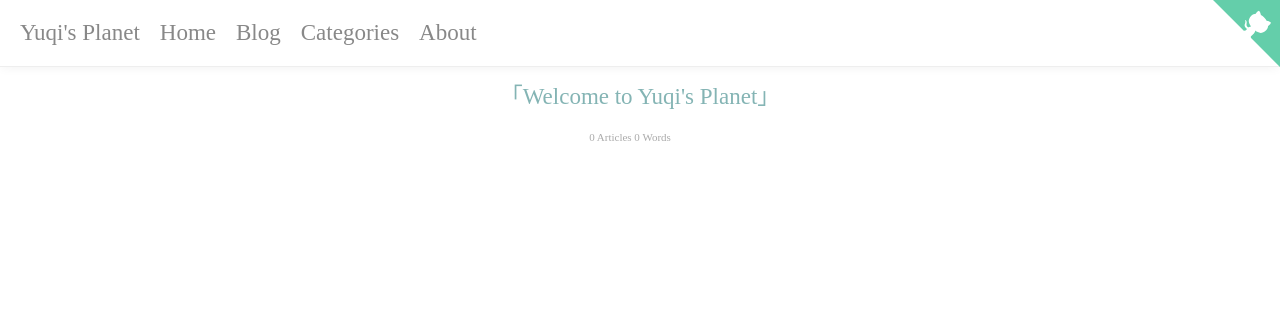
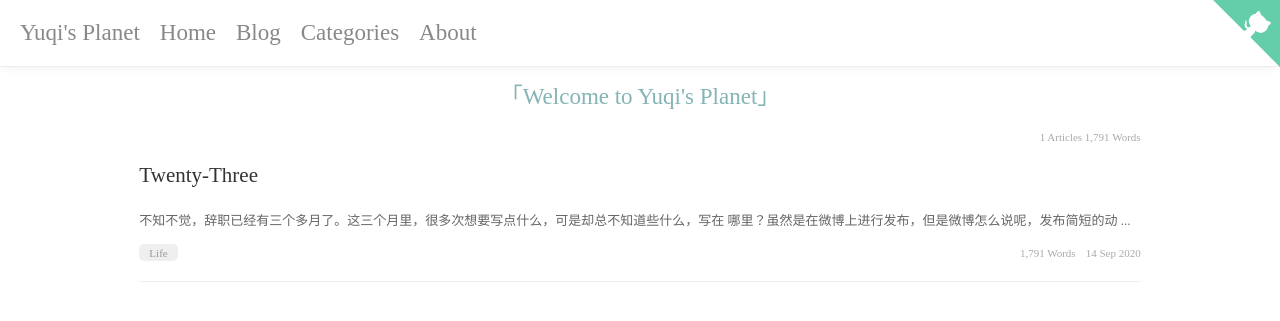
Before and after one commit to oneforalone/notes, a Jekyll site: the page built from blog.html, in a window 1280 px wide. Shown: the top 321 px of the page. Built offline with Jekyll 4.4.1, drawn with Linux system fonts in a browser that asks for light colours; part of the change alters nothing that is shown.

Commit message:
first post

```diff
--- a/_includes/header.html
+++ b/_includes/header.html
@@ -3,6 +3,6 @@
 
 <title>{{ page.title }}</title>
 
-<link rel="stylesheet" media="screen and (min-width: 600px)" href="{{ site.baseurl }}/assets/style.css">
-<link rel="stylesheet" media="screen and (min-width: 600px)" href="{{ site.baseurl }}/assets/nav-bar.css">
-<link rel="stylesheet" media="screen and (min-width: 600px)" href="{{ site.baseurl }}/assets/post.css">
+<link rel="stylesheet" href="{{ site.baseurl }}/assets/style.css">
+<link rel="stylesheet" href="{{ site.baseurl }}/assets/nav-bar.css">
+<link rel="stylesheet" href="{{ site.baseurl }}/assets/post.css">
--- /dev/null
+++ b/_posts/2020-09-14-twenty-three.md
@@ -0,0 +1,57 @@
+---
+title: Twenty-Three
+categories: [Life]
+---
+
+不知不觉，辞职已经有三个多月了。这三个月里，很多次想要写点什么，可是却总不知道些什么，写在
+哪里？虽然是在微博上进行发布，但是微博怎么说呢，发布简短的动态什么的还是 Okay 的，但是真的
+要我在微博上写博客，这个总感觉别扭，可能这只是我个人的偏见吧。
+
+刚辞职，花了半个月左右来旅行，从杭州到上海，再回杭州，然后飞深圳，再飞重庆，最后飞回杭州。
+
+去上海之前本来是说想去迪士尼逛一逛，心想长这么大还么去过迪士尼完。但是，买票时突然发现周末的
+票要比工作日的票贵100块，这就很不爽了，就不惯着他。然后我就跑到豫园那里去逛了逛，发现半个小
+时左右就逛完了。在快逛完时发现了一辆露天的观光大巴，果断买了票上了车，上车之后发现风很清，云
+很淡。“暖风吹的游人醉”大概就是那种感觉吧。反正就是不想下车，只想坐在车上这么兜着风，然后就
+睡着了。睡醒后发现有点口渴，就在外滩那边下了车，到附近商圈去买了瓶水。之后就在商圈理闲逛，这
+里体验下 MagicKeybord，那里又去摸一摸 Galaxy Z Flip，最后又去比较 iPhone X 和华为 P40
+Pro 的像素，再戴戴 VR 眼睛看看智慧屏，最后以一顿火锅收尾。第二天和室友骑着自行车跑去海边看
+海，结果发现骑错路了，闯了个码头的空门，代价是晒黑了三四度。
+
+去深圳的那天深圳黄色暴雨预警，还好航班没有取消，只是延误了半个小时。有了上海的教训后，就不去
+计划要去哪里玩了，主要是想完成在国内看海的心愿。因为第一次看到的海不是东海，不是黄海，更加不
+会是渤海，而是印度洋的阿拉伯海。所以选择了深圳湾公园，去之前只是随便挑了个可以看海的公园，结
+果也得偿所愿。回到住的地方才发现深圳湾公园对面是香港，旁边有世界之窗、欢乐谷、华侨城、
+中华民俗村，知道这个后心态有点炸。之后几天就感觉索然无谓，跑到图书馆那边去逛了。
+
+说起重庆呢，第一反应是网上说那边的路像迷宫。但就我的感受而言，跟着地图（Apple Map）走，啥
+问题都没有。不知道是说高德牛逼呢，还是说网上夸大了？或者说两者都有吧。为了看传说中的渝妹子，
+还特意挑了晚高峰坐地铁，结果发现好多老人和小孩，基本上没看到几个漂亮的，难道是因为疫情漂亮的
+小姐姐都在居家隔离？玩了几天后发现，重庆的吃是真的好吃，其他的就不好做评价，毕竟也没呆几天。
+
+旅游完后就回老家。回老家后每天呆在自己的房间里，看看书，写写代码，追追番。在临睡前，总会问问
+自己，问自己到底想要干什么？
+
+辞职前的我虽然说是月收入过万了，但是工作的内容相当枯燥，虽然是和阿里达摩院一起构建智慧城市，
+在这期间去过交管局、交警大队、市公安局、城管委。听起来很高大上，很厉害，其实也就是个普通的
+SA（System Administrator），偶尔部署系统、排查问题，日常就是检查系统各项数据是否正常、资
+源是否过载。一般来说基本上花个两三天就能将系统部署好，之后机械式的配置。干了三个月，感觉完全
+进步多少，反而是将 [The CommonLisp Cookbook][1] 给翻译了大半。然后有天在上班的时候，
+突然想起了《钢铁是怎样炼成的》里面保尔柯察金的一句话——“人的一生应该这样度过：当回首往事的时
+候，他不会因为虚度年华而悔恨，也不会因为碌碌无为而羞愧”，然后我感觉现在的工作有点虚度年华，
+所以果断给辞职了。
+
+关于具体想要做什么呢？我现在还是没有想的很清楚明白，但是有一点是可以肯定的，就是学习不能停。
+不管是说考验也好，还是说去打磨自己的编程技术，都不能停止。虽然说不能像保尔说的那么伟大——“要
+把一生都献给世界上最壮丽的事业——为人类的解放而斗争”，但我至少该尝试下乔布斯所说的”人生来就
+是为了改变世界“。所以说我需要做点什么，很小，但能对现有的状况进行一点改变，只要一点点就好。
+以目前来看呢，我喜欢 Lisp，这点毫无疑问，但同时我也知道语言只是工具，不必非要用某种语言。
+但最近有再听 RedHat 的 Podcast：[Command Line Hero][2]，里面经常提到一点是：虽然都知
+道语言只是工具，但就像锤子一样，用多了肯定会有一种是你最喜欢的。所以说这并不冲突。所以说在接
+下来，我会专注于 Lisp，不再分心去搞什么 Python、Rust 等这一系列的语言，可能会看 C/C++，
+Web方面我不想搞了，这几天 CSS 把我整的有点崩溃，排版不难，难得是要做到你想要的就比较困难。
+
+And，that's it. Happy Hacking :)
+
+[1]: https://oneforalone.github.io/cl-cookbook-cn/#/
+[2]: https://www.redhat.com/en/command-line-heroes
```
